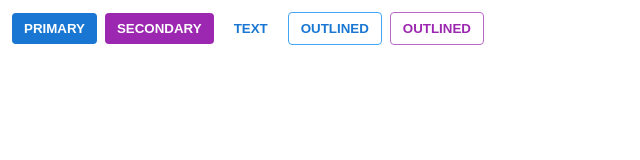
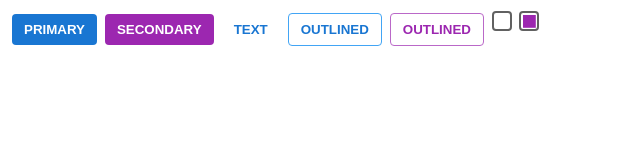
Before and after one commit to BielosX/spiritual-ui, a React (Vite) app: page / in a window 1280 px wide. Shown: the top 160 px of the page, without its empty margins (0-640 px from the left). Built offline with nearby package versions, Linux system fonts and the light colour scheme.

Commit message:
Add Checkbox

```diff
--- a/src/App.tsx
+++ b/src/App.tsx
@@ -1,5 +1,7 @@
 import { Button } from "./Button/Button.tsx";
 import { ButtonColor, ButtonVariant } from "./Button/ButtonProps.ts";
+import { Checkbox } from "./Checkbox/Checkbox.tsx";
+import { CheckboxColor } from "./Checkbox/CheckboxProps.ts";
 
 function App() {
   return (
@@ -23,6 +25,8 @@ function App() {
       <Button color={ButtonColor.Secondary} variant={ButtonVariant.Outlined}>
         Outlined
       </Button>
+      <Checkbox />
+      <Checkbox color={CheckboxColor.Secondary} checked={true} />
     </>
   );
 }
--- /dev/null
+++ b/src/Checkbox/Checkbox.css
@@ -0,0 +1,27 @@
+@import "../common/properties.css";
+
+.SpiritualUiCheckbox-base {
+    appearance: none;
+    width: 1.5em;
+    height: 1.5em;
+    display: inline-block;
+    border: 2px solid var(--grey-700-color);
+    border-radius: 4px;
+    &:checked {
+        background-repeat: no-repeat;
+        background-size: 80% 80%;
+        background-position: center;
+    }
+}
+
+.SpiritualUiCheckbox-primary {
+    &:checked {
+        background-image: linear-gradient(var(--primary-main-color), var(--primary-main-color));
+    }
+}
+
+.SpiritualUiCheckbox-secondary {
+    &:checked {
+        background-image: linear-gradient(var(--secondary-main-color), var(--secondary-main-color));
+    }
+}
--- /dev/null
+++ b/src/Checkbox/Checkbox.tsx
@@ -0,0 +1,16 @@
+import "./Checkbox.css";
+import { CSSProperties, FC } from "react";
+import { useCommonCssProperties } from "../hooks/useCommonCssProperties/useCommonCssProperties.ts";
+import { CheckboxColor, CheckboxProps } from "./CheckboxProps.ts";
+
+export const Checkbox: FC<CheckboxProps> = ({color = CheckboxColor.Primary, checked}) => {
+  const cssProperties = useCommonCssProperties();
+  const style = {
+    ...cssProperties,
+  } as CSSProperties;
+  const classes: Array<string> = [
+    "SpiritualUiCheckbox-base",
+    `SpiritualUiCheckbox-${color}`,
+  ];
+  return <input type="checkbox" checked={checked} style={style} className={classes.join(" ")}/>
+}
--- /dev/null
+++ b/src/Checkbox/CheckboxProps.ts
@@ -0,0 +1,9 @@
+export enum CheckboxColor {
+  Primary = "primary",
+  Secondary = "secondary",
+}
+
+export type CheckboxProps = {
+  color?: CheckboxColor;
+  checked?: boolean;
+};
--- a/src/Theme/DefaultTheme.ts
+++ b/src/Theme/DefaultTheme.ts
@@ -14,6 +14,9 @@ export const DefaultTheme: ThemeContextProps = {
       dark: "#7b1fa2",
       contrastText: "#fff",
     },
+    grey: {
+      700: "#616161"
+    }
   },
   spacing: (value) => (value * 4).toString() + "px",
 };
--- a/src/Theme/ThemeContextProps.ts
+++ b/src/Theme/ThemeContextProps.ts
@@ -12,6 +12,9 @@ export interface ThemeContextProps {
       dark: string;
       contrastText: string;
     };
+    grey: {
+      700: string;
+    };
   };
   spacing: (value: number) => string;
 }
--- a/src/common/properties.css
+++ b/src/common/properties.css
@@ -37,3 +37,8 @@
   syntax: "*";
   inherits: false;
 }
+
+@property --grey-700-color {
+  syntax: "*";
+  inherits: false;
+}
--- a/src/hooks/useCommonCssProperties/useCommonCssProperties.ts
+++ b/src/hooks/useCommonCssProperties/useCommonCssProperties.ts
@@ -12,5 +12,6 @@ export const useCommonCssProperties: () => CSSProperties = () => {
     "--secondary-dark-color": palette.secondary.dark,
     "--secondary-light-color": palette.secondary.light,
     "--secondary-contrast-color": palette.secondary.contrastText,
+    "--grey-700-color": palette.grey["700"],
   } as CSSProperties;
 };
```
